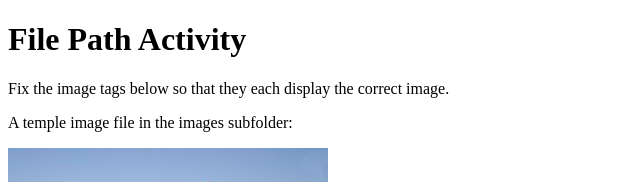
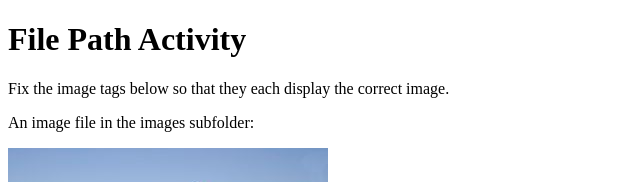
Before and after one commit to deno91825/wdd130, a plain HTML site: page week01/file-paths.html in a window 1280 px wide. Shown: the top 182 px of the page, 0-640 px from the left. Drawn offline with Linux system fonts and the light colour scheme; files whose address does not match are found by name.

Commit message:
i have done it.

```diff
--- a/week01/file-paths.html
+++ b/week01/file-paths.html
@@ -11,7 +11,7 @@
     <h1>File Path Activity</h1>
     <p>Fix the image tags below so that they each display the correct image.</p>
 
-    <p>A temple image file in the images subfolder:</p>
+    <p>An image file in the images subfolder:</p>
     <img src="aba-nigeria-temple.jpeg" alt="The Aba Nigeria Temple">
 
     <p>A temple image file in the root images folder:</p>
```
